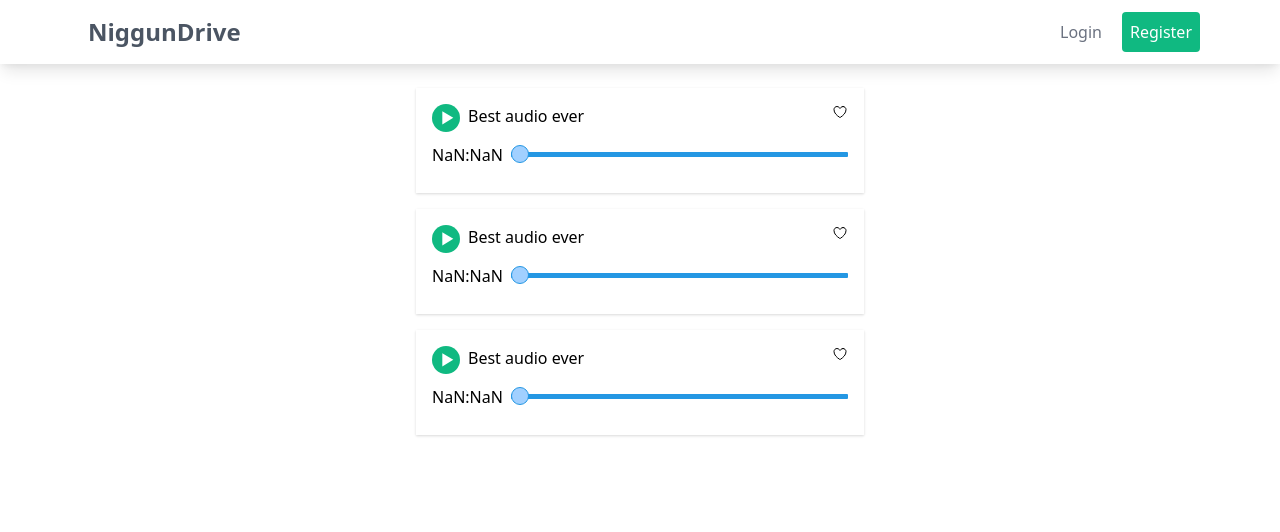
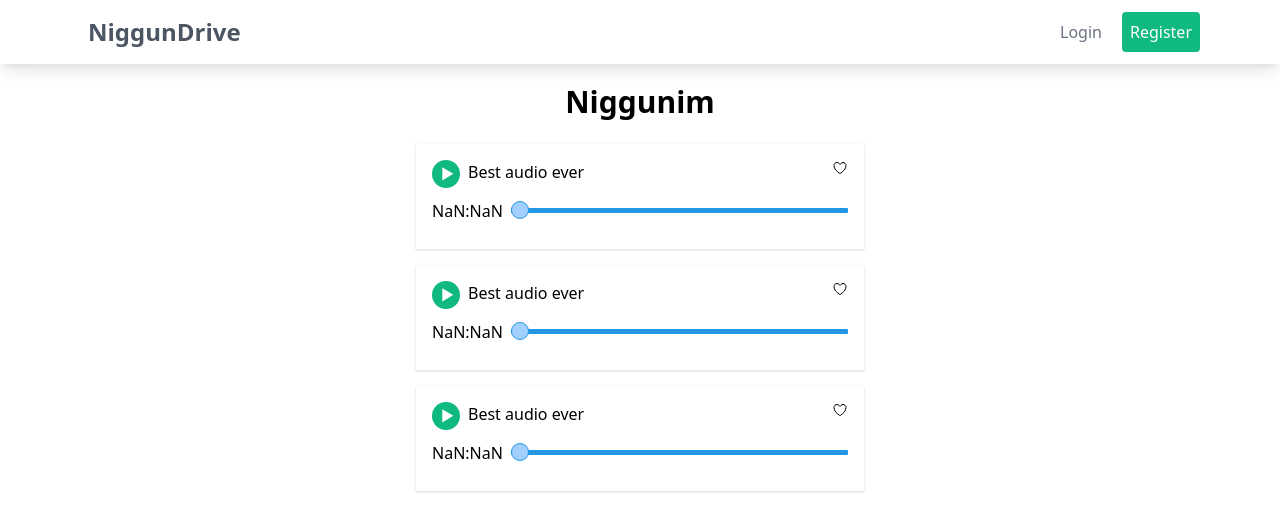
Before and after one commit to Shriever/NiggunDrive, a Next.js app in the folder web/: page / in a window 1280 px wide. Shown: the top 532 px of the page. Built offline with nearby package versions, Linux system fonts and the light colour scheme.

Commit message:
added header to index

```diff
--- a/web/pages/index.tsx
+++ b/web/pages/index.tsx
@@ -7,6 +7,9 @@ import Wrapper from '../components/Wrapper';
 const Home: NextPage = () => {
   return (
     <Wrapper>
+      <h1 className='text-center text-3xl mt-5 mb-3 rounded font-semibold'>
+        Niggunim
+      </h1>
       <div className='mx-auto max-w-md mt-6'>
         {[0, 1, 2].map((_, idx) => (
           <Niggun key={idx} />
```
